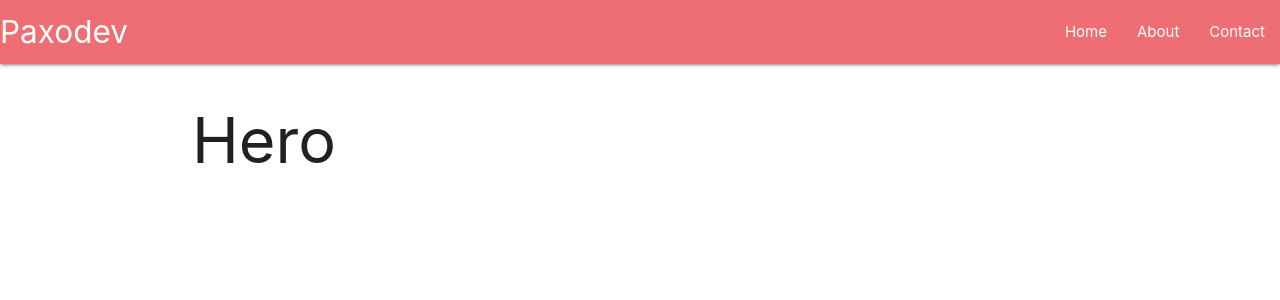
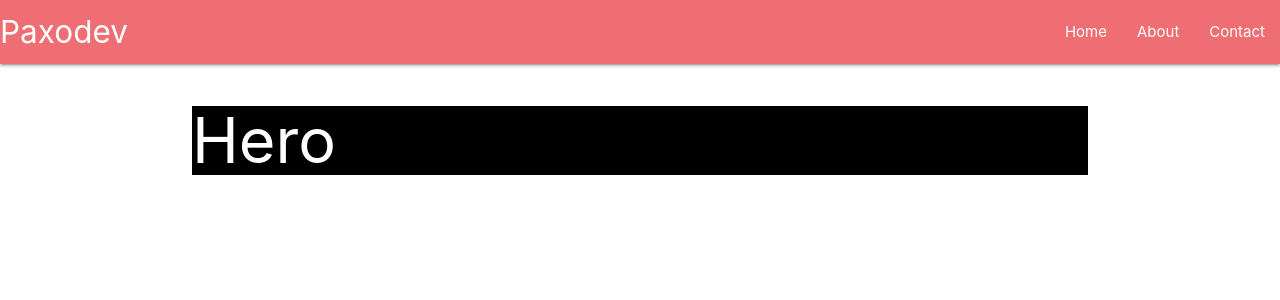
Before and after one commit to paxodev-in/homesite, a React (Create React App) app: page / in a window 1280 px wide. Shown: the top 300 px of the page. Built offline with nearby package versions, Linux system fonts and the light colour scheme.

Commit message:
Modify style of Hero

```diff
--- a/src/components/Hero/Hero.js
+++ b/src/components/Hero/Hero.js
@@ -2,7 +2,7 @@ import React from 'react';
 
 function Hero() {
     return (
-        <section className="container">
+        <section className={`container black white-text`}>
             <h1>Hero</h1>
         </section>
     );
```
